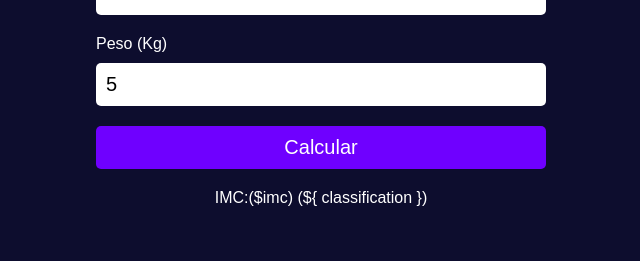
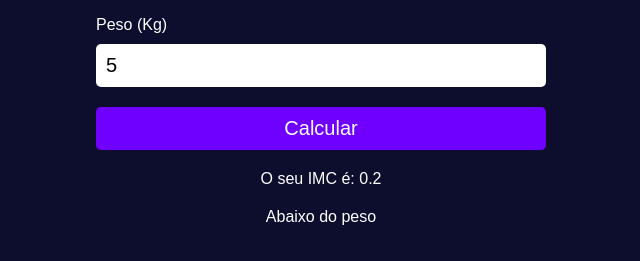
Before and after one commit to giovanep4mg/Calculadora-IMC-html-css-js, a plain HTML site: page calculadora.html in a window 1280 px wide. Both pictures are taken after typing "5", "5" into the empty fields and a click on the button "Calcular". Shown: the part 353-614 px from the top of the page, without its empty margins (319-959 px from the left). Drawn offline with Linux system fonts and the light colour scheme.

Commit message:
Add files via upload

```diff
--- a/calculadora.html
+++ b/calculadora.html
@@ -22,7 +22,8 @@
         <div class="divCalc">
             <button onclick="calcIMC()" >Calcular</button>
         </div>
-        <span id="resultado"></span>
+        <span id="resultadoIMC"></span>
+        <span id="resultadoGRAU"></span>
     </main>
     <!---JS---->
     <script src="script.js">
--- a/script.js
+++ b/script.js
@@ -1,5 +1,6 @@
 //variáveis
-const resultado = document.querySelector("#resultado")
+const resultadoIMC = document.querySelector("#resultadoIMC")
+const resultadoGRAU = document.querySelector("#resultadoGRAU")
 const altura = document.querySelector("#altura")
 const peso = document.querySelector("#peso")
 
@@ -8,7 +9,8 @@ const peso = document.querySelector("#peso")
 const calcIMC = () => {
 
     if (altura.value != "" && peso.value != "") {
-        const imc = (peso.value / (altura.value * altura.value).toFixed(2))
+        //cria uma variável que vai receber a conta para saber qual é o IMC
+        const imc = (peso.value / (altura.value * altura.value).toFixed());
         //variável
         let classification = "";
 
@@ -26,7 +28,9 @@ const calcIMC = () => {
             classification = "Obesidade grau 3"
         }
 
-        resultado.innerHTML = "IMC:($imc) (${ classification })"
+
+        resultadoIMC.innerHTML = "O seu IMC é: " + imc;
+        resultadoGRAU.innerHTML = classification
     } else {
         resultado.innerHTML = "preencha os campos"
     }
```
Also changed, not shown: style.css (line endings or trailing spaces).
